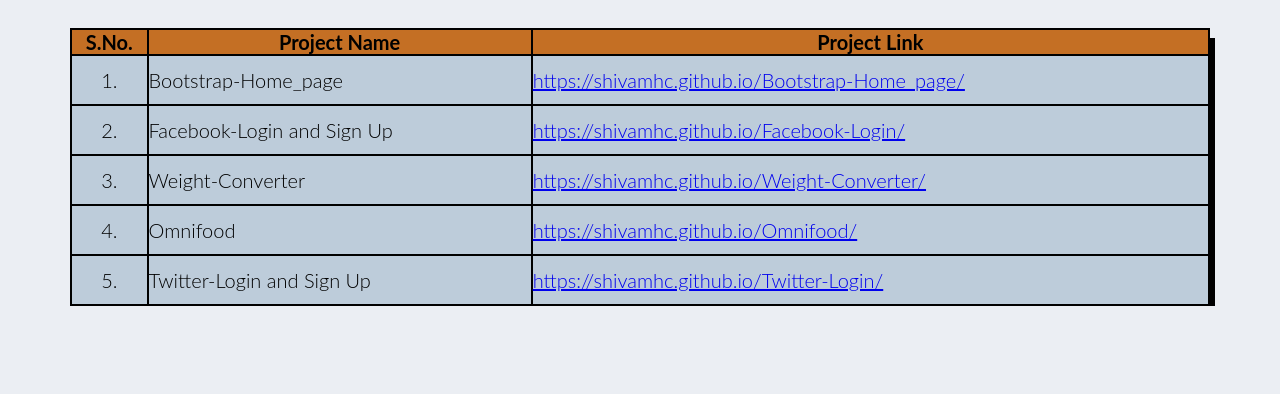
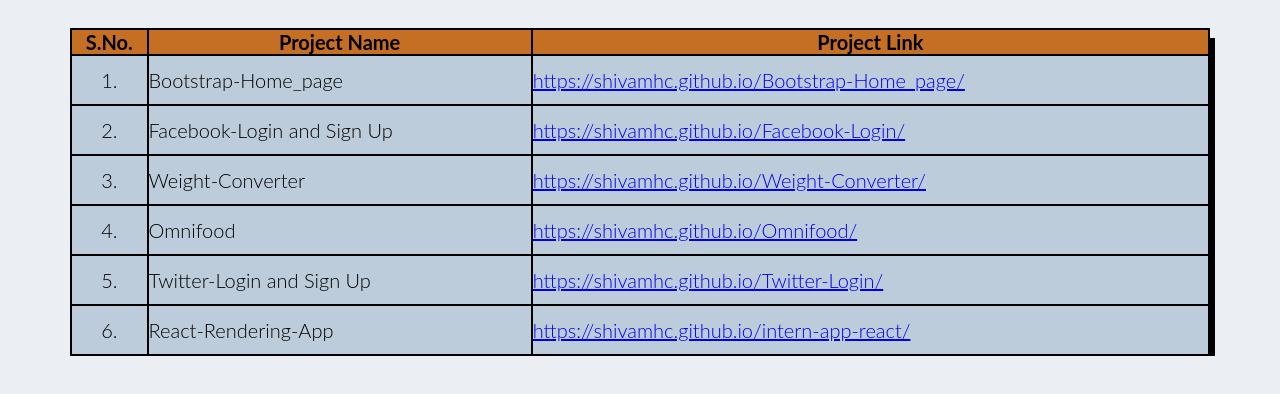
Before and after one commit to Shivamhc/Home-Page, a plain HTML site: page index.html in a window 1280 px wide. Shown: the part 268-662 px from the top of the page. Drawn offline with Linux system fonts and the light colour scheme.

Commit message:
Update index.html
Added react-app

```diff
--- a/index.html
+++ b/index.html
@@ -96,6 +96,16 @@
               >
             </td>
           </tr>
+          <tr>
+            <td id="Serial">6.</td>
+            <td id="name">React-Rendering-App</td>
+
+            <td>
+              <a href="https://shivamhc.github.io/intern-app-react/"
+                >https://shivamhc.github.io/intern-app-react/</a
+              >
+            </td>
+          </tr>
         </table>
       </div>
     </div>
```
